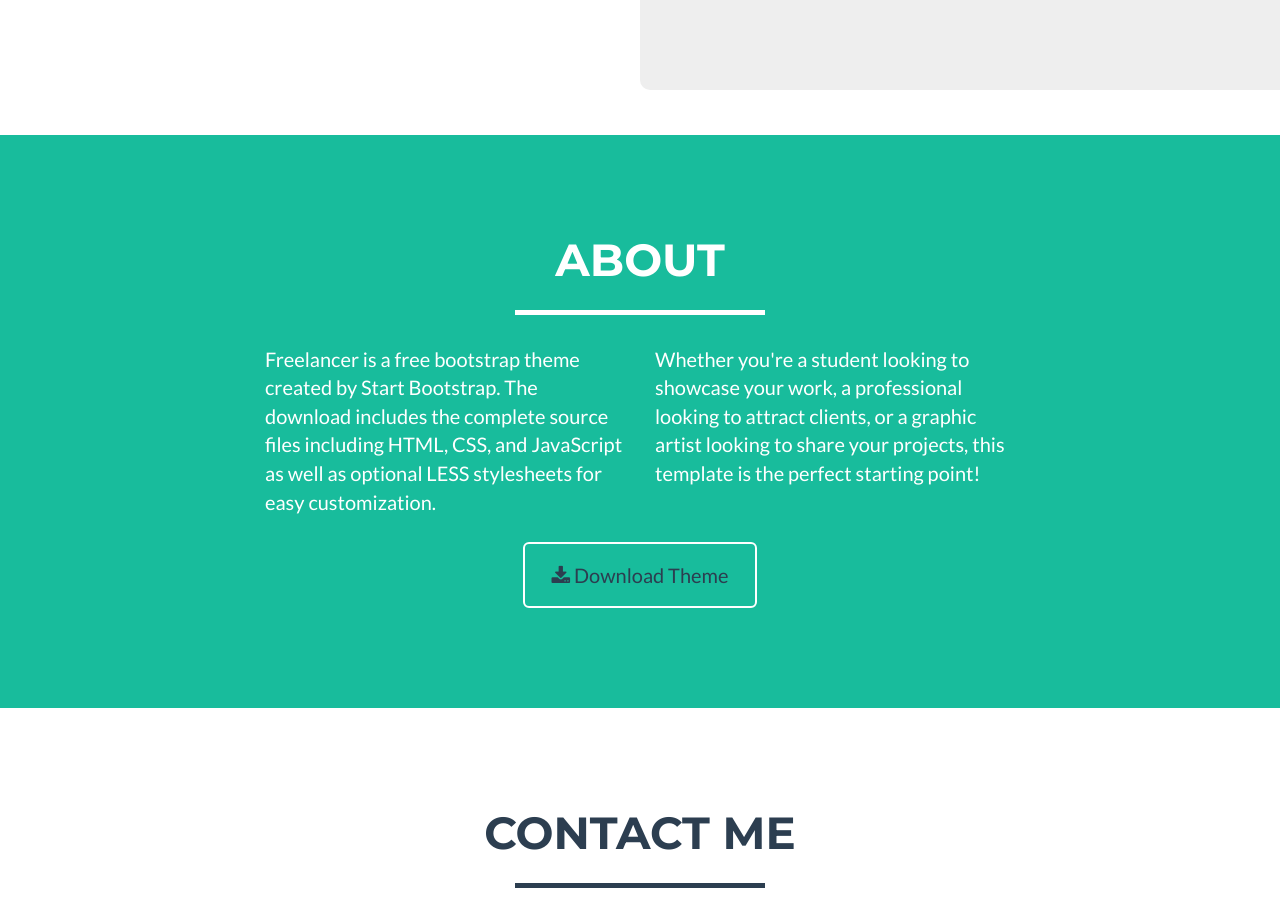
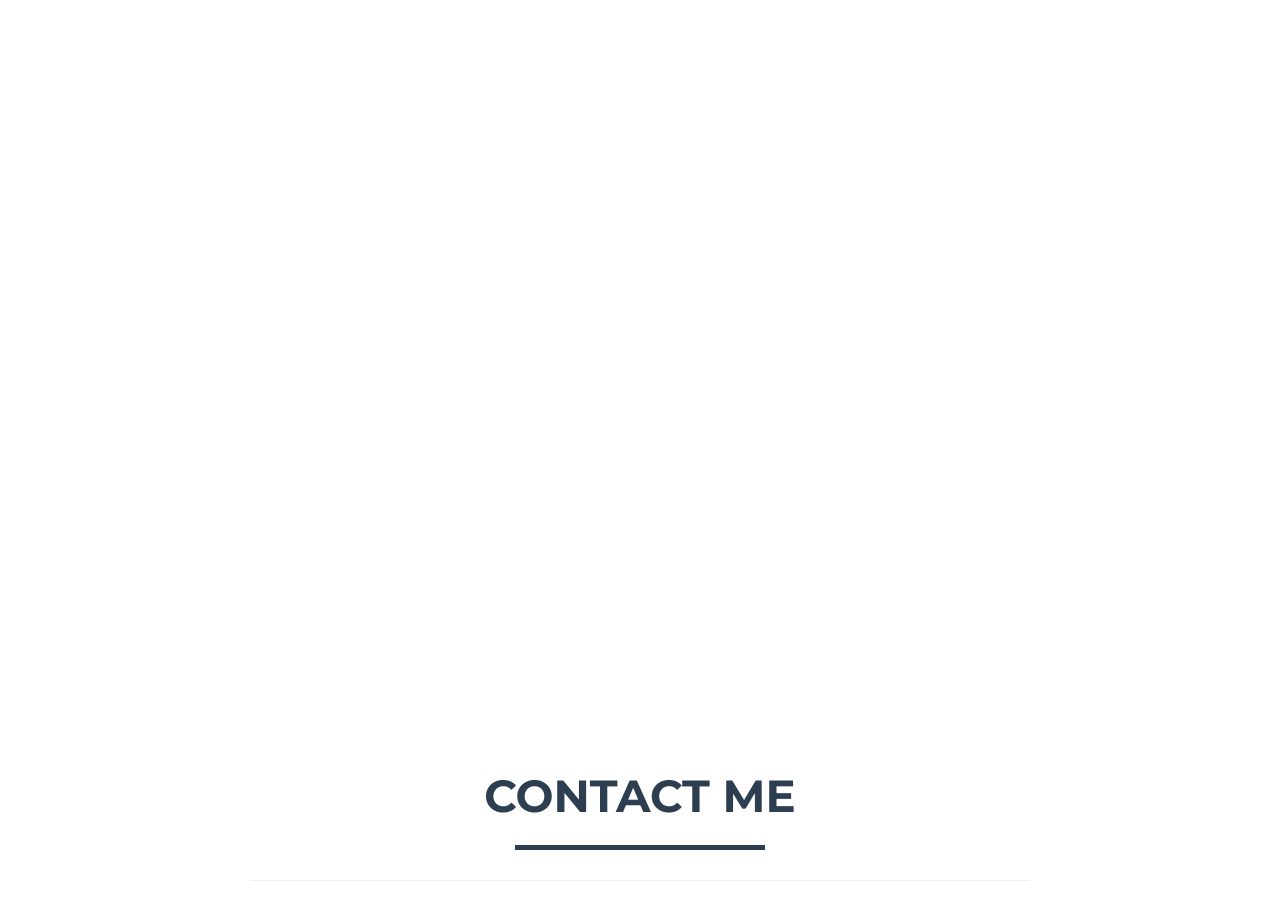
Before and after one commit to swagmaster12/swagmaster12.github.io, a website: page index.html in a window 1280 px wide. Shown: the part 840-1748 px from the top of the page. Drawn offline with nearby package versions, Linux system fonts and the light colour scheme; a script that the page names is missing.

Commit message:
Update index.html

```diff
--- a/index.html
+++ b/index.html
@@ -121,17 +121,12 @@
     <!-- Portfolio Grid Section -->
     <div class = "wow bounceInDown">
         <section id="portfolio">
-            <div id="boundingBox"></div>
-                <div class="demo-frame">
-                <div class="demo-container">
                 <video id="video" width="393" height="295" preload autoplay loop muted controls></video>
                  <canvas id="canvas" width="800" height="530"></canvas>
               </div>
             </div>
-        </section>
-    </div>
-    <script>
-        (function() {
+            <script>
+                (function() {
                   // BoundingBoxTracker ======================================================
                   var BoundingBoxTracker = function() {
                     BoundingBoxTracker.base(this, 'constructor');
@@ -248,30 +243,6 @@
                   gui.add(tracker, 'blur', 1.1, 5.0).step(0.1);
                 }());
             </script>
-    <!-- About Section -->
-    <div class ="wow fadeInRight">
-        <section class="success" id="about">
-            <div class="container">
-                <div class="row">
-                    <div class="col-lg-12 text-center">
-                        <h2>About</h2>
-                        <hr class="star-light">
-                    </div>
-                </div>
-                <div class="row">
-                    <div class="col-lg-4 col-lg-offset-2">
-                        <p>Freelancer is a free bootstrap theme created by Start Bootstrap. The download includes the complete source files including HTML, CSS, and JavaScript as well as optional LESS stylesheets for easy customization.</p>
-                    </div>
-                    <div class="col-lg-4">
-                        <p>Whether you're a student looking to showcase your work, a professional looking to attract clients, or a graphic artist looking to share your projects, this template is the perfect starting point!</p>
-                    </div>
-                    <div class="col-lg-8 col-lg-offset-2 text-center">
-                        <a href="#" class="btn btn-lg btn-outline">
-                            <i class="fa fa-download"></i> Download Theme
-                        </a>
-                    </div>
-                </div>
-            </div>
         </section>
     </div>
 
```
